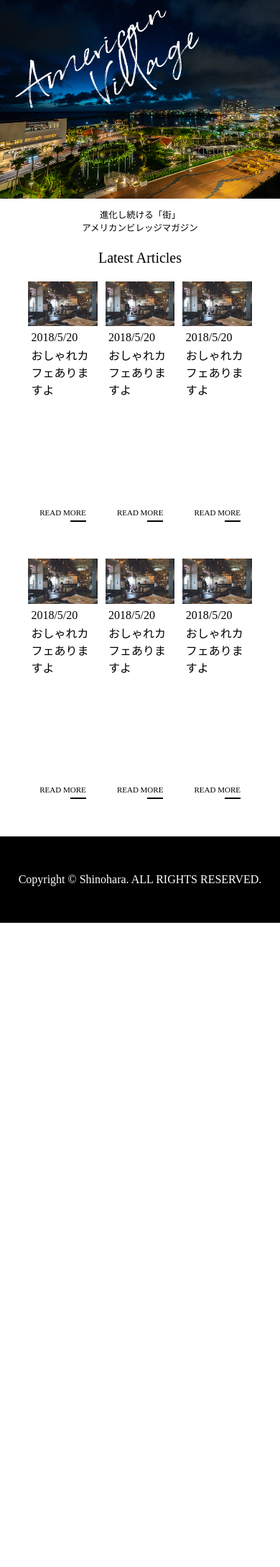
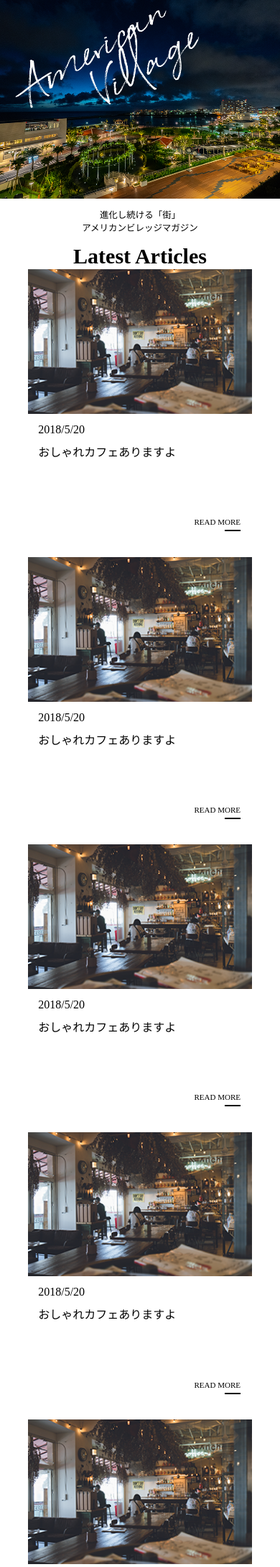
Before and after one commit to ironim31/OJT02, a PHP site: page / in a window 390 px wide. Shown: the part 151-2328 px from the top of the page at 72% size. Before the commit the page ends 1433 px from the top, so only its background shows below. Run offline with PHP 8.4, Linux system fonts and the light colour scheme.

Commit message:
[update]記事部分レスポンシブ追加

```diff
--- a/assets/css/style.css
+++ b/assets/css/style.css
@@ -205,6 +205,51 @@ footer{
     #kv_h1 {
         display: none;
     }
+
+
+
+    /* 記事部分 */
+
+    h2 {
+        font-size: 30px;
+        text-align: center;
+        margin-top: 3.7%;
+        margin-bottom: 0.3%;
+        font-weight: bold;
+    }
+
+.container{
+    display: flex;
+    flex-direction: column;
 }
 
-/* レスポンシブここまで */
+.box{
+    margin: 0 auto 3%;
+    height: 100vw;
+    width: 100%;
+}
+
+.box span{
+    display: block;
+}
+
+.box span p{
+    display: block;
+}
+
+.box img{
+width: 100%;
+}
+
+h3{
+    font-size: 16px;
+}
+
+.description p {
+    margin: 3% 0;
+}
+
+
+
+
+}/* レスポンシブここまで */
--- a/index.php
+++ b/index.php
@@ -42,7 +42,6 @@
                     <h3>おしゃれカフェありますよ</h3>
                 </div>
                 <span>READ MORE <p></p></span>
-
             </div>
 
             <div class="box">
```
